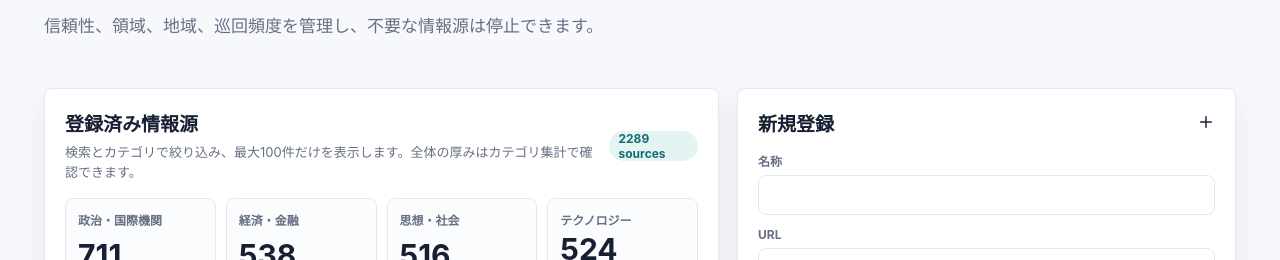
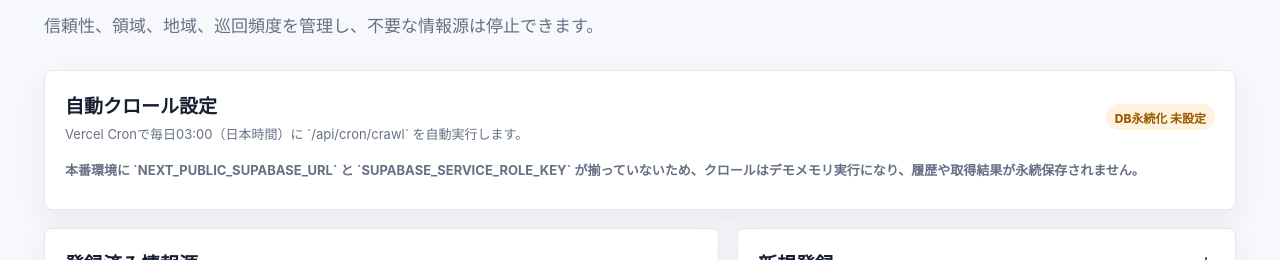
Before and after one commit to ikeda1028/structural-intelligence-dashboard, a Next.js app: page /sources in a window 1280 px wide. Shown: the part 176-436 px from the top of the page. Built offline with nearby package versions, Linux system fonts and the light colour scheme; no server answers.

Commit message:
Show scheduled crawl persistence status

```diff
--- a/app/api/cron/crawl/route.ts
+++ b/app/api/cron/crawl/route.ts
@@ -1,6 +1,7 @@
 import { NextResponse } from "next/server";
 import { crawlSource, shouldCrawl } from "@/lib/crawler";
 import { listSources } from "@/lib/repository";
+import { isSupabaseAdminConfigured } from "@/lib/supabase";
 import type { Source } from "@/lib/types";
 
 const evidenceCategories = ["政治・国際機関", "経済・金融", "思想・社会", "テクノロジー"];
@@ -19,6 +20,10 @@ export async function GET(request: Request) {
   const results = await Promise.allSettled(targets.map((source) => crawlSource(source)));
 
   return NextResponse.json({
+    ranAt: new Date().toISOString(),
+    storageMode: isSupabaseAdminConfigured ? "supabase" : "demo-memory",
+    persistent: isSupabaseAdminConfigured,
+    schedule: "0 18 * * *",
     targets: targets.length,
     results: results.map((result) => result.status === "fulfilled" ? result.value : {
       error: result.reason instanceof Error ? result.reason.message : "Unknown error"
--- a/app/globals.css
+++ b/app/globals.css
@@ -3071,6 +3071,10 @@ select {
 
 .crawl-history-section {
   margin-top: 18px;
+}
+
+.crawl-status-card {
+  margin-bottom: 18px;
 }
 
 .crawl-history-table td {
--- a/app/sources/page.tsx
+++ b/app/sources/page.tsx
@@ -1,6 +1,7 @@
 import { Activity, AlertTriangle, CheckCircle2, PauseCircle, Plus, Save, Search, ShieldAlert } from "lucide-react";
 import Link from "next/link";
 import { listCrawlLogs, listSources } from "@/lib/repository";
+import { isSupabaseAdminConfigured } from "@/lib/supabase";
 import type { CrawlFrequency, CrawlLogWithSource, SourceType } from "@/lib/types";
 
 const sourceTypes: SourceType[] = ["RSS", "Website", "API", "ThinkTank", "Government", "InternationalOrganization", "Academic", "NewsMedia"];
@@ -66,6 +67,23 @@ export default async function SourcesPage({ searchParams }: { searchParams?: Pro
         <section className="hero">
           <h1>情報源管理</h1>
           <p>信頼性、領域、地域、巡回頻度を管理し、不要な情報源は停止できます。</p>
+        </section>
+
+        <section className="card section crawl-status-card">
+          <div className="section-head">
+            <div>
+              <h2>自動クロール設定</h2>
+              <p>Vercel Cronで毎日03:00（日本時間）に `/api/cron/crawl` を自動実行します。</p>
+            </div>
+            <span className={`status-pill ${isSupabaseAdminConfigured ? "success" : "warning"}`}>
+              {isSupabaseAdminConfigured ? "DB永続化 有効" : "DB永続化 未設定"}
+            </span>
+          </div>
+          {!isSupabaseAdminConfigured && (
+            <p className="source-limit-note">
+              本番環境に `NEXT_PUBLIC_SUPABASE_URL` と `SUPABASE_SERVICE_ROLE_KEY` が揃っていないため、クロールはデモメモリ実行になり、履歴や取得結果が永続保存されません。
+            </p>
+          )}
         </section>
 
         <section className="grid">
--- a/lib/crawler.ts
+++ b/lib/crawler.ts
@@ -3,7 +3,7 @@ import * as cheerio from "cheerio";
 import { JSDOM } from "jsdom";
 import Parser from "rss-parser";
 import { insertCrawledItems, insertCrawlLog, markSourceCrawled } from "@/lib/repository";
-import { isSupabaseConfigured } from "@/lib/supabase";
+import { isSupabaseAdminConfigured } from "@/lib/supabase";
 import type { CrawledItem, Source } from "@/lib/types";
 
 const parser = new Parser();
@@ -199,7 +199,7 @@ function crawlDemo(source: Source) {
 export async function crawlSource(source: Source) {
   const startedAt = new Date().toISOString();
   try {
-    const items = !isSupabaseConfigured
+    const items = !isSupabaseAdminConfigured
       ? crawlDemo(source)
       : source.source_type === "RSS" || source.url.includes("rss") || source.url.includes("feed")
       ? await crawlRss(source)
--- a/lib/supabase.ts
+++ b/lib/supabase.ts
@@ -5,6 +5,7 @@ const anonKey = process.env.NEXT_PUBLIC_SUPABASE_ANON_KEY;
 const serviceRoleKey = process.env.SUPABASE_SERVICE_ROLE_KEY;
 
 export const isSupabaseConfigured = Boolean(supabaseUrl && (anonKey || serviceRoleKey));
+export const isSupabaseAdminConfigured = Boolean(supabaseUrl && serviceRoleKey);
 
 export function getSupabaseAdmin() {
   if (!supabaseUrl || !serviceRoleKey) {
```
